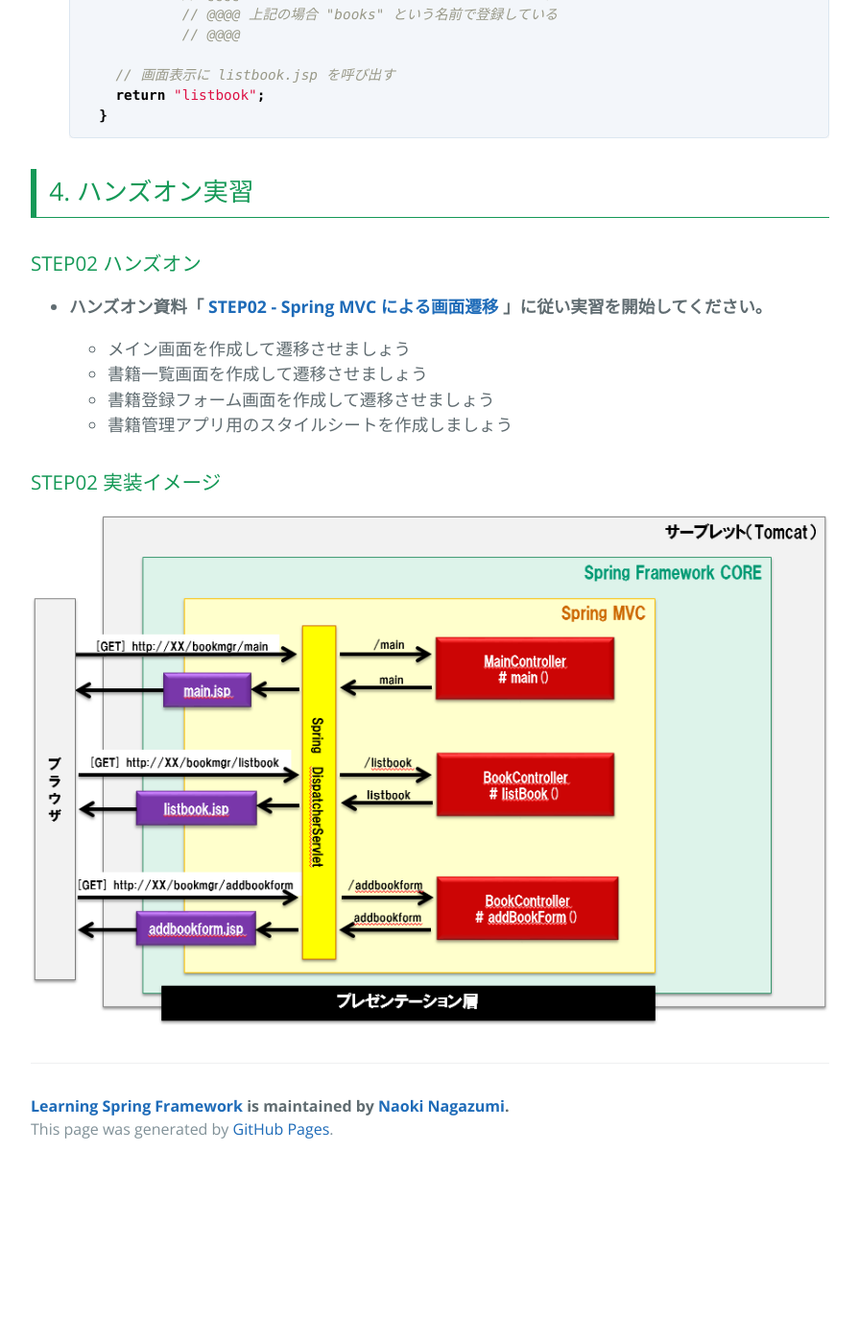
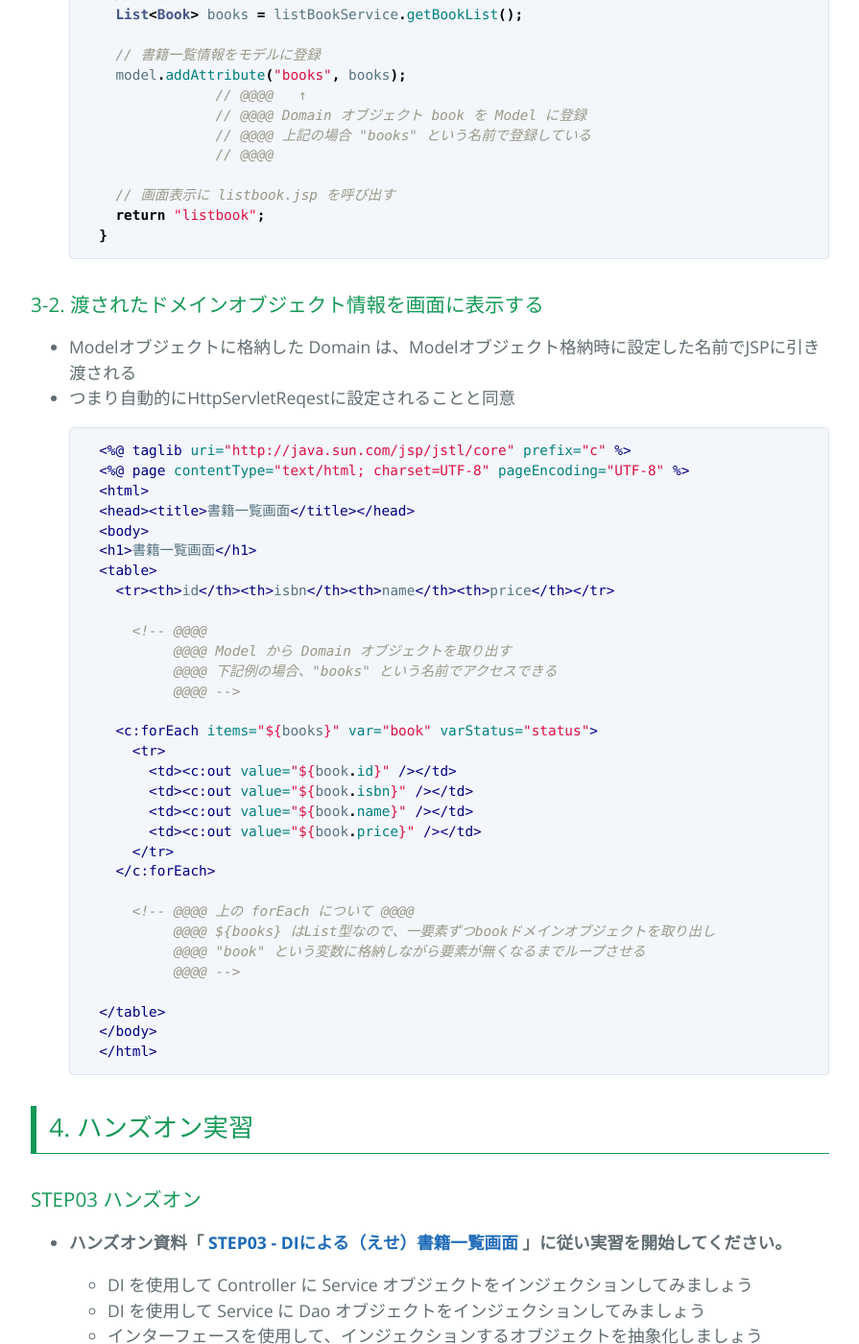
Before and after one commit to ngzm/training-java-spring-entry, a Jekyll site: the page built from _texts/step03_text.md, in a window 1280 px wide and 1400 px high, scrolled down 7674 px. Shown: the whole window at 96% size, without its empty margins (192-1087 px from the left). Built offline with Jekyll 4.4.1, drawn with Linux system fonts in a browser that asks for light colours; before the commit the page ends 8894 px from its top, so only the background shows below that; some of the changed text lies outside the part shown.

Commit message:
トレーニングテキスト STEP03 の作成を完了した

````diff
--- a/_texts/step03_text.md
+++ b/_texts/step03_text.md
@@ -138,7 +138,10 @@ date:   2017-04-17
       // @@@@ ByType で一致するオブジェクトをインジェクションする
       // @@@@
       @Autowired
-      ListBookService  listBookService; // @@@@ <-- 型が一致するオブジェクトが自動で代入される
+      ListBookService  listBookService;
+      // @@@@ ↑
+      // @@@@ DI コンテナから型が一致するオブジェクトを検索
+      // @@@@ 一致するオブジェクトが見つかったら該当の変数に代入される
 
       @RequestMapping(value = "/listbook", method = RequestMethod.GET)
       public String listBook(Model model) throws Exception {
@@ -191,6 +194,9 @@ date:   2017-04-17
     public class BookController {
       @Autowired
       ListBookService  listBookService;
+      // @@@@ ↑
+      // @@@@ インターフェースの型で宣言することがミソ
+      // @@@@ これにより、より抽象化した型で合致するオブジェクトが検索される
 
       // Something to do
     }
@@ -227,23 +233,61 @@ date:   2017-04-17
 
       // 書籍一覧情報をモデルに登録
       model.addAttribute("books", books);
-              // @@@@      ↑
-              // @@@@ Domain オブジェクト book を Model に登録
-              // @@@@ 上記の場合 "books" という名前で登録している
-              // @@@@
+                  // @@@@   ↑
+                  // @@@@ Domain オブジェクト book を Model に登録
+                  // @@@@ 上記の場合 "books" という名前で登録している
+                  // @@@@
 
       // 画面表示に listbook.jsp を呼び出す
       return "listbook";
     }
     ```
 
+### 3-2. 渡されたドメインオブジェクト情報を画面に表示する
+
+- Modelオブジェクトに格納した Domain は、Modelオブジェクト格納時に設定した名前でJSPに引き渡される
+- つまり自動的にHttpServletReqestに設定されることと同意
+
+    ```jsp
+    <%@ taglib uri="http://java.sun.com/jsp/jstl/core" prefix="c" %>
+    <%@ page contentType="text/html; charset=UTF-8" pageEncoding="UTF-8" %>
+    <html>
+    <head><title>書籍一覧画面</title></head>
+    <body>
+    <h1>書籍一覧画面</h1>
+    <table>
+      <tr><th>id</th><th>isbn</th><th>name</th><th>price</th></tr>
+
+        <!-- @@@@
+             @@@@ Model から Domain オブジェクトを取り出す
+             @@@@ 下記例の場合、"books" という名前でアクセスできる
+             @@@@ -->
+
+      <c:forEach items="${books}" var="book" varStatus="status">
+        <tr>
+          <td><c:out value="${book.id}" /></td>
+          <td><c:out value="${book.isbn}" /></td>
+          <td><c:out value="${book.name}" /></td>
+          <td><c:out value="${book.price}" /></td>
+        </tr>
+      </c:forEach>
+
+        <!-- @@@@ 上の forEach について @@@@
+             @@@@ ${books} はList型なので、一要素ずつbookドメインオブジェクトを取り出し
+             @@@@ "book" という変数に格納しながら要素が無くなるまでループさせる
+             @@@@ -->
+
+    </table>
+    </body>
+    </html>
+    ```
 
 <h2 class="handson">4. ハンズオン実習</h2>
 
-### STEP02 ハンズオン
+### STEP03 ハンズオン
 
 {% for handson in site.handsons %}
-  {% if handson.step == 'STEP02' %}
+  {% if handson.step == 'STEP03' %}
     {% capture hurl %}{{ site.baseurl }}{{ handson.url }}{% endcapture %}
     {% capture hnam %}{{ handson.step }} - {{ handson.title }}{% endcapture %}
     {% break %}
@@ -252,11 +296,11 @@ date:   2017-04-17
 
 - **ハンズオン資料「 [{{ hnam }}]({{ hurl }}) 」に従い実習を開始してください。**
 
-    - メイン画面を作成して遷移させましょう
-    - 書籍一覧画面を作成して遷移させましょう
-    - 書籍登録フォーム画面を作成して遷移させましょう
-    - 書籍管理アプリ用のスタイルシートを作成しましょう
+    - DI を使用して Controller に Service オブジェクトをインジェクションしてみましょう
+    - DI を使用して Service に Dao オブジェクトをインジェクションしてみましょう
+    - インターフェースを使用して、インジェクションするオブジェクトを抽象化しましょう
+    - 書籍一覧画面に Book (Domain) オブジェクトの情報を表示させましょう
 
-### STEP02 実装イメージ
+### STEP03 実装イメージ
 
-![step02-flow]({{ site.baseurl }}/images/texts/text_step02_02.png "text02 Flow")
+![step03-flow]({{ site.baseurl }}/images/texts/text_step03_02.png "text03 Flow")
````
Also changed, not shown: other parts of _texts/step03_text.md (+1 -1 lines).
